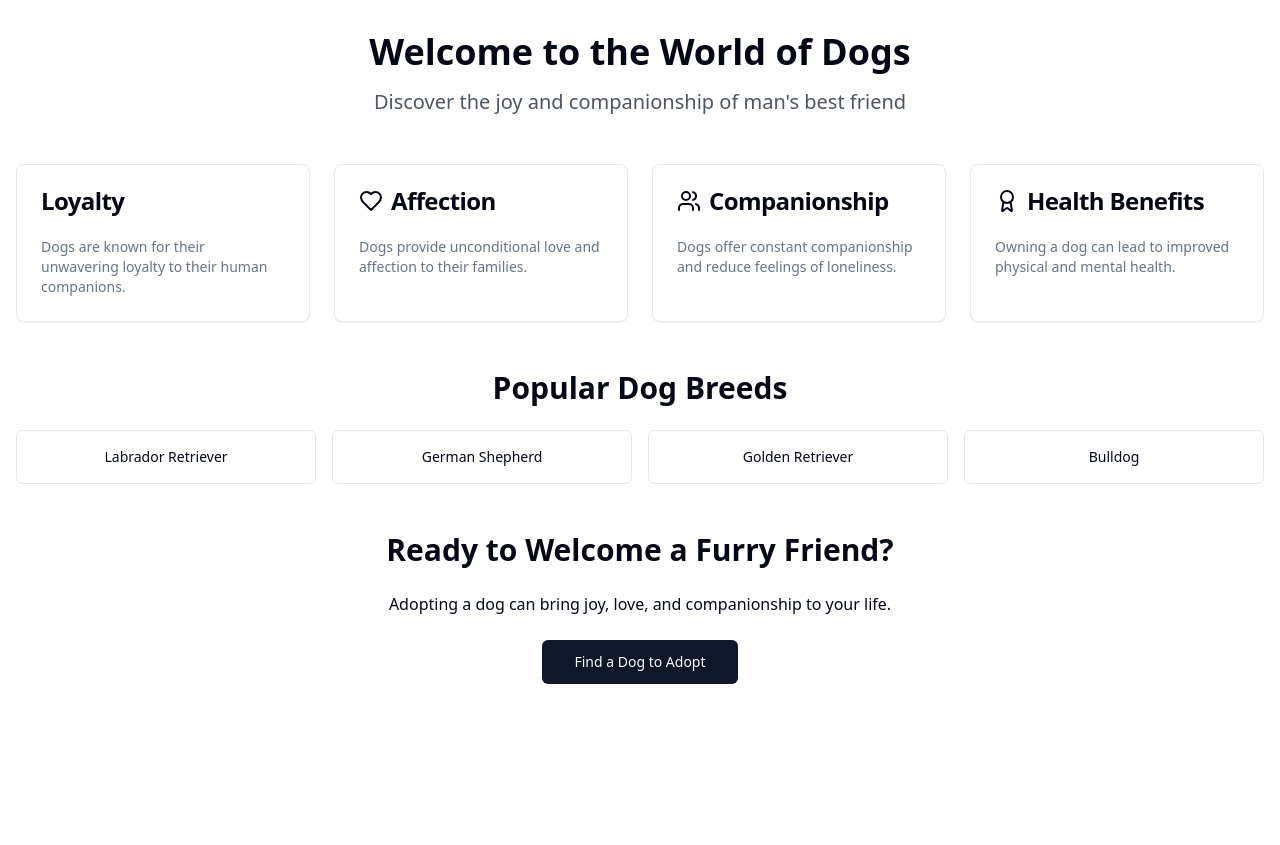
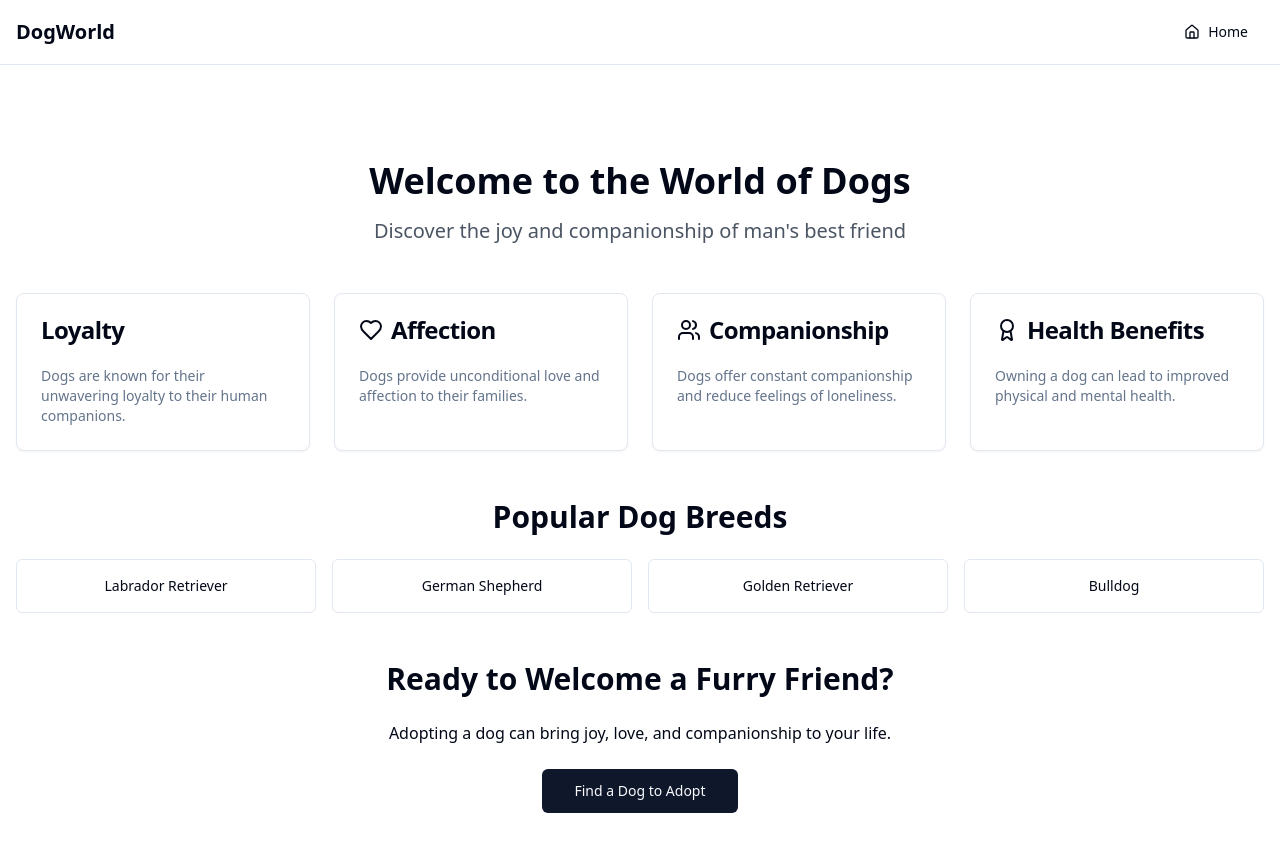
Before and after one commit to GPT-Engineer-App/doggo-delight-page, a React (Vite) app: page / in a window 1280 px wide. Before the commit the page ends 800 px from the top, so only its background shows below. Built offline with nearby package versions, Linux system fonts and the light colour scheme.

Commit message:
GPT Engineer Update [skip gpt_engineer]

```diff
--- a/src/App.jsx
+++ b/src/App.jsx
@@ -3,6 +3,7 @@ import { TooltipProvider } from "@/components/ui/tooltip";
 import { QueryClient, QueryClientProvider } from "@tanstack/react-query";
 import { BrowserRouter, Routes, Route } from "react-router-dom";
 import { navItems } from "./nav-items";
+import Navbar from "@/components/Navbar";
 
 const queryClient = new QueryClient();
 
@@ -11,11 +12,14 @@ const App = () => (
     <TooltipProvider>
       <Toaster />
       <BrowserRouter>
-        <Routes>
-          {navItems.map(({ to, page }) => (
-            <Route key={to} path={to} element={page} />
-          ))}
-        </Routes>
+        <Navbar />
+        <main className="pt-16">
+          <Routes>
+            {navItems.map(({ to, page }) => (
+              <Route key={to} path={to} element={page} />
+            ))}
+          </Routes>
+        </main>
       </BrowserRouter>
     </TooltipProvider>
   </QueryClientProvider>
--- /dev/null
+++ b/src/components/Navbar.jsx
@@ -0,0 +1,29 @@
+import { Link } from "react-router-dom";
+import { Button } from "@/components/ui/button";
+import { navItems } from "@/nav-items";
+
+const Navbar = () => {
+  return (
+    <nav className="bg-background border-b">
+      <div className="container mx-auto px-4">
+        <div className="flex items-center justify-between h-16">
+          <Link to="/" className="text-xl font-bold">
+            DogWorld
+          </Link>
+          <div className="flex space-x-4">
+            {navItems.map((item) => (
+              <Button key={item.to} variant="ghost" asChild>
+                <Link to={item.to} className="flex items-center">
+                  {item.icon}
+                  <span className="ml-2">{item.title}</span>
+                </Link>
+              </Button>
+            ))}
+          </div>
+        </div>
+      </div>
+    </nav>
+  );
+};
+
+export default Navbar;
```
